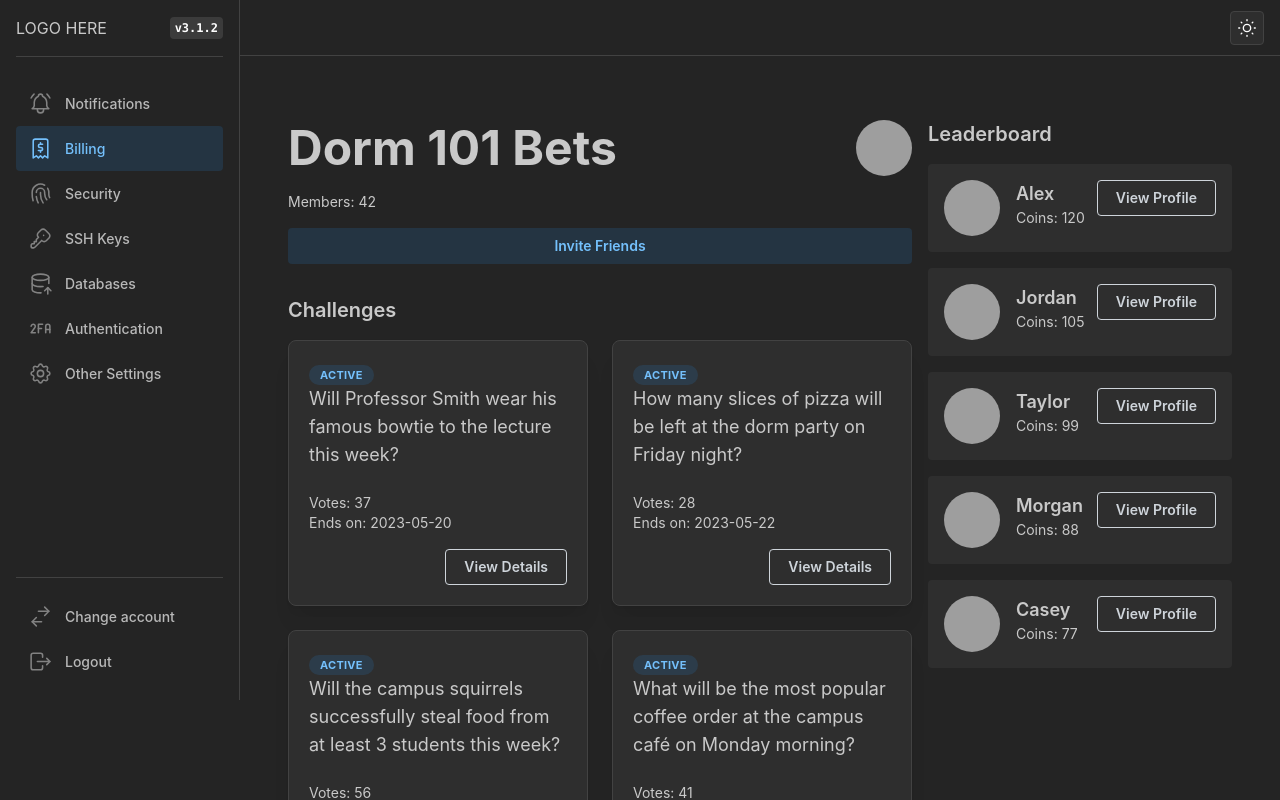
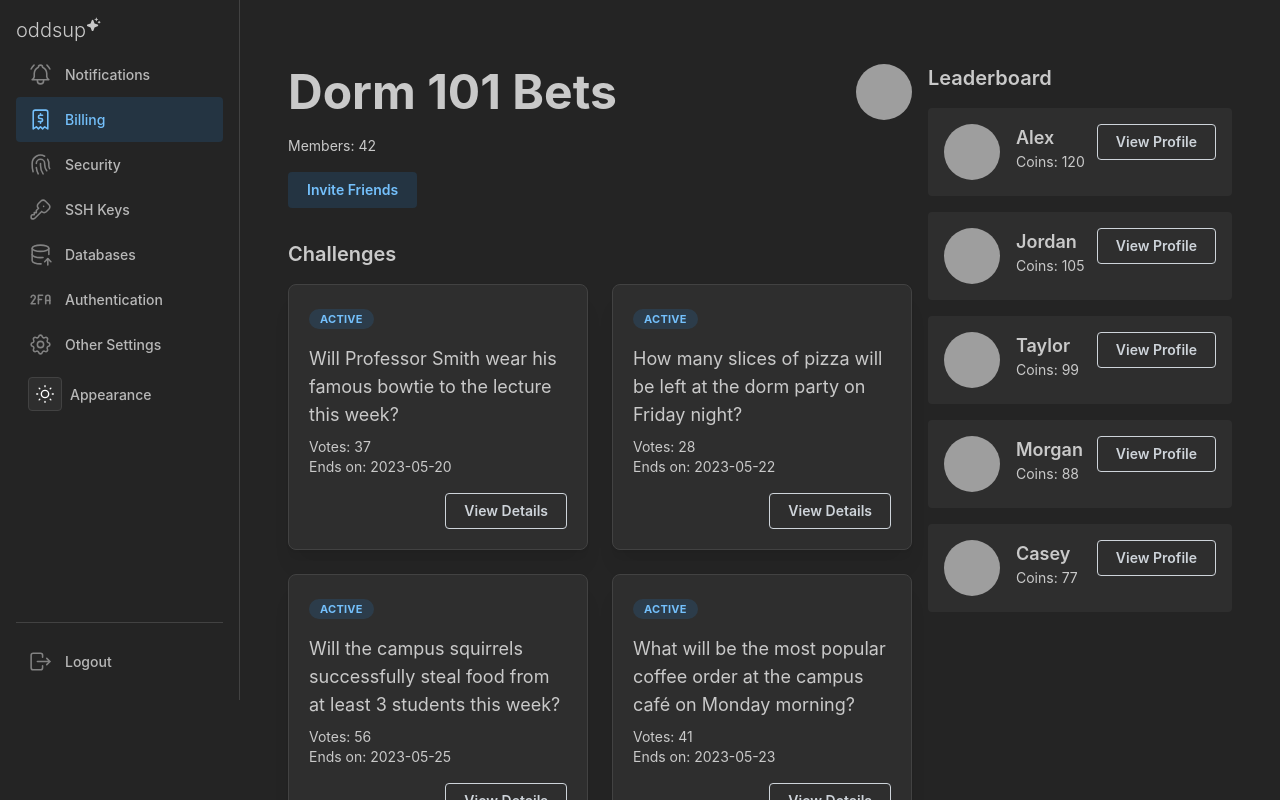
Before and after one commit to rahulmohan126/OddsUp, a React (Vite) app in the folder frontend/: page /group in a window 1280 px wide. Shown: the top 800 px of the page. Built offline with nearby package versions, Linux system fonts and the light colour scheme; grey boxes are pictures that could not be loaded.

Commit message:
removed top bar

```diff
--- a/frontend/src/components/Navbar/NavbarSimple.tsx
+++ b/frontend/src/components/Navbar/NavbarSimple.tsx
@@ -1,5 +1,5 @@
 import { useState } from 'react';
-import { Group, Code, Box } from '@mantine/core';
+import { Box } from '@mantine/core';
 import {
   IconBellRinging,
   IconFingerprint,
@@ -8,10 +8,11 @@ import {
   Icon2fa,
   IconDatabaseImport,
   IconReceipt2,
-  IconSwitchHorizontal,
   IconLogout,
 } from '@tabler/icons-react';
 import classes from './NavbarSimple.module.css';
+import { PiSparkleFill } from 'react-icons/pi';
+import { LightDarkToggle } from '../LightDarkToggle/LightDarkToggle';
 
 const data = [
   { link: '', label: 'Notifications', icon: IconBellRinging },
@@ -45,20 +46,18 @@ export function NavbarSimple() {
   return (
     <Box visibleFrom='sm'>
       <nav className={classes.navbar}>
-      <div className={classes.navbarMain}>
-        <Group className={classes.header} justify="space-between">
-          <p>LOGO HERE</p>
-          <Code fw={700}>v3.1.2</Code>
-        </Group>
+        <div className={`${classes.navbarMain}`}>
+          <h1 className="text-xl font-light mb-2 flex">oddsup<sup className='pt-2'><PiSparkleFill /></sup></h1>
           {links}
+          <a
+            className={classes.link}
+          >
+            <LightDarkToggle />
+            <span className='ml-2'>{"Appearance"}</span>
+          </a>
         </div>
 
         <div className={classes.footer}>
-        <a href="#" className={classes.link} onClick={(event) => event.preventDefault()}>
-          <IconSwitchHorizontal className={classes.linkIcon} stroke={1.5} />
-          <span>Change account</span>
-        </a>
-
           <a href="#" className={classes.link} onClick={(event) => event.preventDefault()}>
             <IconLogout className={classes.linkIcon} stroke={1.5} />
             <span>Logout</span>
--- a/frontend/src/pages/Group.tsx
+++ b/frontend/src/pages/Group.tsx
@@ -53,7 +53,7 @@ export default function Group() {
                 <Avatar size="lg" src="/placeholder.svg" alt="Group avatar" radius="xl">{groupData.name[0]}</Avatar>
               </div>
               <div className="text-sm text-muted-foreground">Members: {groupData.members}</div>
-              <Button variant="light" fullWidth className="mt-4 hover:bg-blue-100 transition-all duration-300 ease-in-out">
+              <Button variant="light" fullWidth className="w-fit mt-4 hover:opacity-95 transition-all duration-300 ease-in-out">
                 Invite Friends
               </Button>
             </motion.div>
@@ -68,8 +68,8 @@ export default function Group() {
                   <Card shadow="md" p="lg" radius="md" withBorder>
                     <div className="mb-4">
                       <Badge color="blue" variant="light">Active</Badge>
-                      <h3 className="text-lg">{challenge.question}</h3>
                     </div>
+                    <h3 className="text-lg">{challenge.question}</h3>
                     <div className="text-sm text-muted-foreground mt-2">
                       Votes: {challenge.votes} <br />
                       Ends on: {challenge.endDate}
--- a/frontend/src/pages/Layout.tsx
+++ b/frontend/src/pages/Layout.tsx
@@ -1,12 +1,6 @@
 import { Flex } from "@mantine/core";
-import { Modal, Button, Title } from "@mantine/core";
-
-import { useDisclosure } from "@mantine/hooks";
-
 import { NavbarSimple } from "../components/Navbar/NavbarSimple";
-import { HeaderMenu } from "../components/Header/HeaderMenu";
-import JoinGroupChatModal from "../components/GroupChatModals/JoinGroupChatModal";
-import CreateGroupChatModal from "../components/GroupChatModals/CreateGroupChatModal";
+// import { HeaderMenu } from "../components/Header/HeaderMenu";
 
 import { GroupModalProvider } from "../components/GroupChatModals/GroupModalContext";
 
@@ -22,7 +16,7 @@ export default function Layout(props: LayoutProps) {
         <Flex direction={"row"}>
           <NavbarSimple />
           <Flex direction={"column"} w={"100%"} gap={0}>
-            <HeaderMenu />
+            {/* <HeaderMenu /> */}
             <Flex p={"xl"}>{props.children}</Flex>
           </Flex>
         </Flex>
```
Lines whose indentation alone changed are shown as unchanged.
